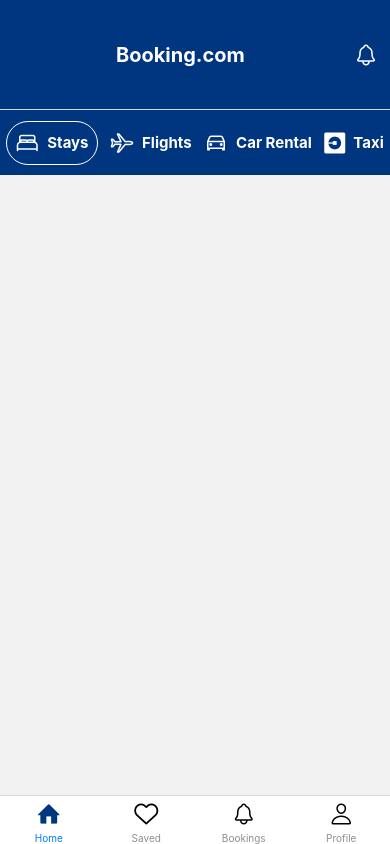
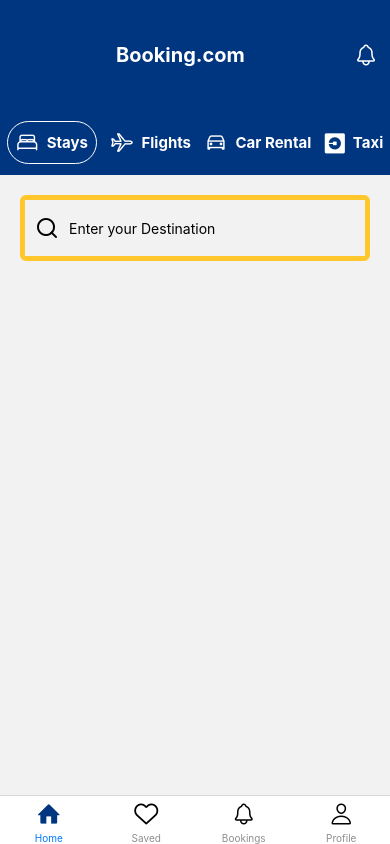
Before and after one commit to parshva555/Booking.com-clone, a React Native app: screen /Home in a window 390 px wide. Built offline with nearby package versions, Linux system fonts and the light colour scheme.

Commit message:
Destination TextInput

```diff
--- a/components/Header.js
+++ b/components/Header.js
@@ -7,19 +7,19 @@
   return (
     <View style={{backgroundColor:'#003580', height:65, flexDirection:'row',alignItems:'center', justifyContent:'space-around'}}>
       <Pressable style={{   flexDirection:'row',alignItems:'center', borderColor:'white',borderWidth:1,borderRadius:25,padding:8}}>
-      <Ionicons name="bed-outline" size={24} color="white" />
+      <Ionicons name="bed-outline" size={23} color="white" />
       <Text style={{marginLeft:8, fontWeight:"bold",color:'white',fontSize:15}}>Stays</Text>
       </Pressable>
       <Pressable style={{   flexDirection:'row',alignItems:'center'}}>
-      <Ionicons name="airplane-outline" size={24} color="white" />
+      <Ionicons name="airplane-outline" size={23} color="white" />
       <Text style={{marginLeft:8, fontWeight:"bold",color:'white',fontSize:15}}>Flights</Text>
       </Pressable>
       <Pressable style={{   flexDirection:'row',alignItems:'center'}}>
-      <Ionicons name="car-outline" size={24} color="white" />
+      <Ionicons name="car-outline" size={23} color="white" />
       <Text style={{marginLeft:8, fontWeight:"bold",color:'white',fontSize:15}}>Car Rental</Text>
       </Pressable>
       <Pressable style={{   flexDirection:'row',alignItems:'center'}}>
-      <FontAwesome6 name="uber" size={24} color="white" />
+      <FontAwesome6 name="uber" size={23} color="white" />
       <Text style={{marginLeft:8, fontWeight:"bold",color:'white',fontSize:15}}>Taxi</Text>
       </Pressable>
     </View>
--- a/screens/HomeScreen.js
+++ b/screens/HomeScreen.js
@@ -1,42 +1,69 @@
-import { StyleSheet, Text, View } from 'react-native'
-import React, { useLayoutEffect } from 'react'
-import { useNavigation } from '@react-navigation/native'
+import { Pressable, ScrollView, StyleSheet, Text, TextInput, View } from "react-native";
+import React, { useLayoutEffect } from "react";
+import { useNavigation } from "@react-navigation/native";
 import { Ionicons } from "@expo/vector-icons";
-import Header from '../components/Header';
+import Header from "../components/Header";
+import { Feather } from '@expo/vector-icons';
+
 const HomeScreen = () => {
   const navigation = useNavigation();
-  useLayoutEffect(()=> {
+  useLayoutEffect(() => {
     navigation.setOptions({
-      headerShown:true,
-      title:"Booking.com",
-      headerTitleStyle:{
-        fontSize:20,
-        fontWeight: 'bold',
-        color:'white',
-        marginLeft:100
+      headerShown: true,
+      title: "Booking.com",
+      headerTitleStyle: {
+        fontSize: 20,
+        fontWeight: "bold",
+        color: "white",
+        marginLeft: 100,
       },
-      headerStyle:{
-        backgroundColor:'#003580',
-        height:110,
+      headerStyle: {
+        backgroundColor: "#003580",
+        height: 110,
+        borderBottomColor:'transparent',
+        shadowColor:'transparent',
       },
-      headerRight:()=> (
+      headerRight: () => (
         <Ionicons
-                  name="notifications-outline"
-                  size={24}
-                  color="white"
-                  style={{marginRight:12}}
-
-                />
-      )
-    })
-  },[])
+          name="notifications-outline"
+          size={24}
+          color="white"
+          style={{ marginRight: 12 }}
+        />
+      ),
+    });
+  }, []);
   return (
     <View>
-      <Header/>
+      <Header />
+      <ScrollView>
+        <View style={{margin:20,borderColor:"#FFC72C",borderWidth:3,borderRadius:6}}>
+          {/* Destination */}
+          <Pressable style={{flexDirection: "row",alignItems: "center",gap: 10,paddingHorizontal:10,borderColor:"#FFC72C",borderWidth:2,paddingVertical:15}}>
+          <Feather name="search" size={24} color="black" />
+          <TextInput placeholder="Enter your Destination"/>
+          </Pressable>
+
+          {/* Selected Dates */}
+          <Pressable>
+
+          </Pressable>
+
+          {/* Rooms and Guests */}
+          <Pressable>
+
+          </Pressable>
+
+          {/* Search Button */}
+          <Pressable>
+
+          </Pressable>
+        </View>
+      </ScrollView>
     </View>
-  )
-}
+  );
+};
 
-export default HomeScreen
+export default HomeScreen;
 
-const styles = StyleSheet.create({})
+const styles = StyleSheet.create({});
```
